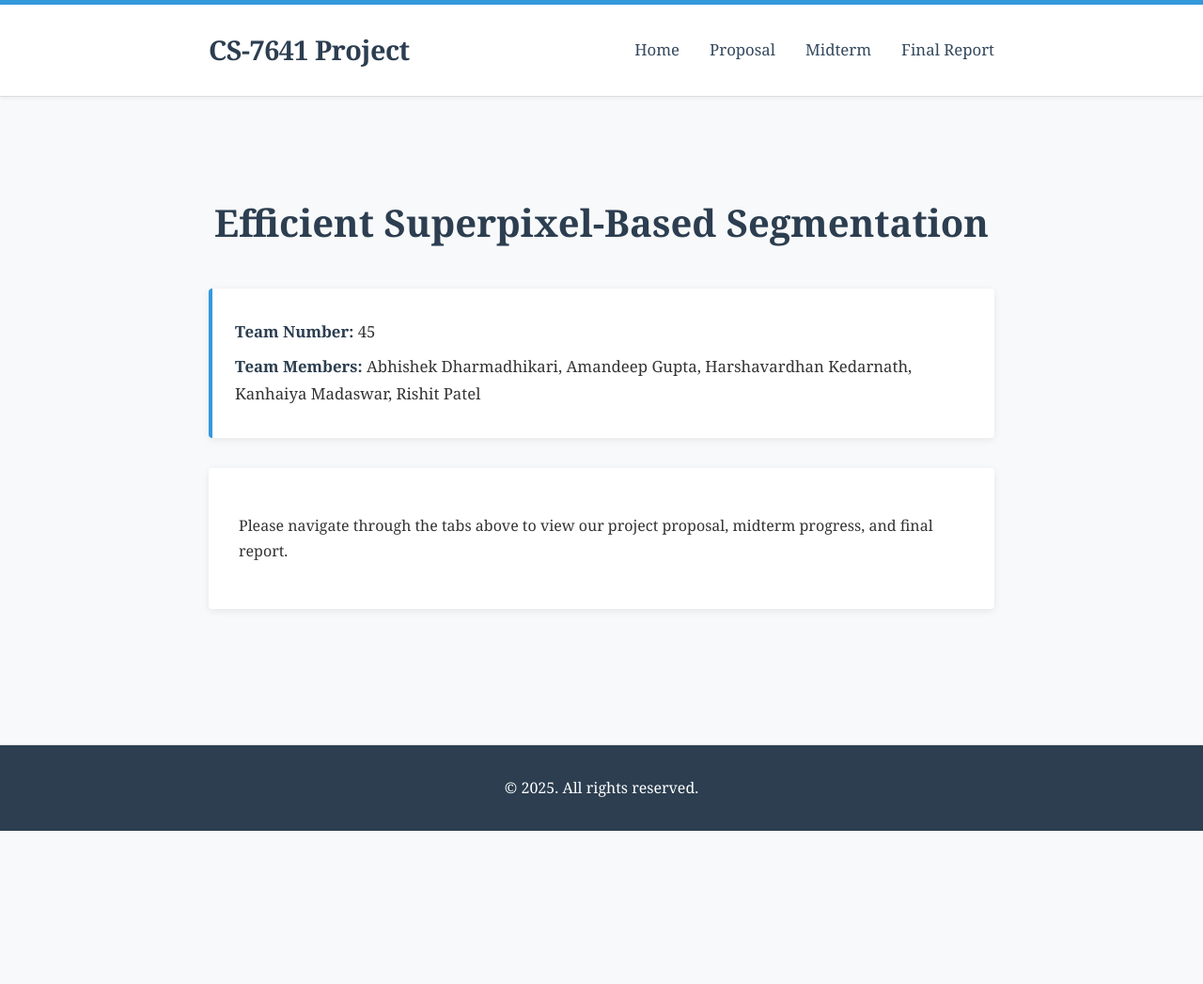
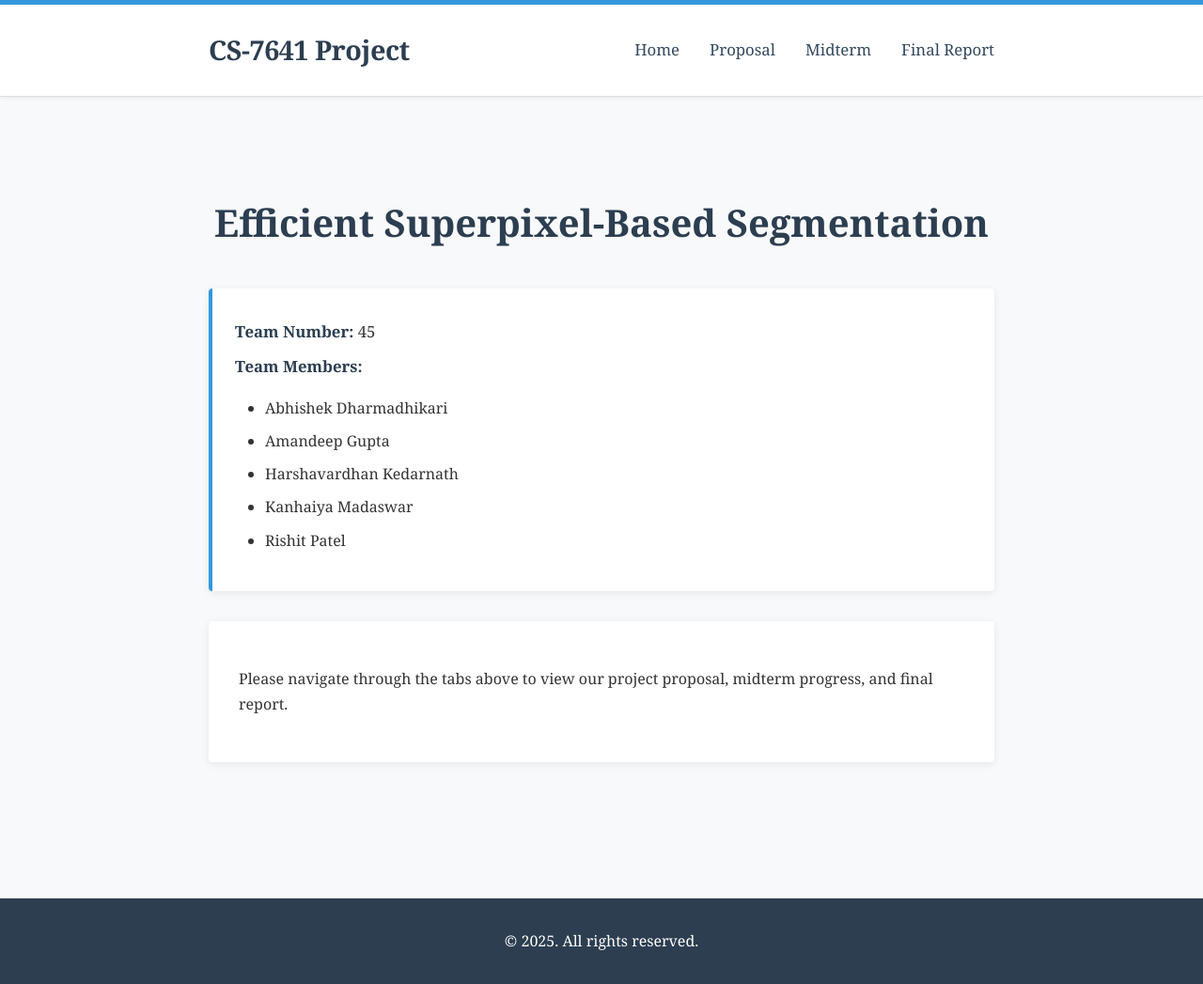
Before and after one commit to rpatel917/Efficient_Superpixel_Segmentation, a Jekyll site: the page built from index.md, in a window 1280 px wide. Shown: the whole page at 94% size. Built offline with Jekyll 4.4.1, drawn with Linux system fonts in a browser that asks for light colours; before the commit the page ends 900 px from its top, so only the background shows below that.

Commit message:
Update index.md

```diff
--- a/index.md
+++ b/index.md
@@ -8,7 +8,14 @@ title: Home
 
   <div class="project-info">
     <p><strong>Team Number:</strong> 45</p>
-    <p><strong>Team Members:</strong> Abhishek Dharmadhikari, Amandeep Gupta, Harshavardhan Kedarnath, Kanhaiya Madaswar, Rishit Patel </p>
+    <p><strong>Team Members:</strong></p>
+    <ul>
+      <li>Abhishek Dharmadhikari</li>
+      <li>Amandeep Gupta</li>
+      <li>Harshavardhan Kedarnath</li>
+      <li>Kanhaiya Madaswar</li>
+      <li>Rishit Patel</li>
+    </ul>
   </div>
 
   <div class="abstract">
```
